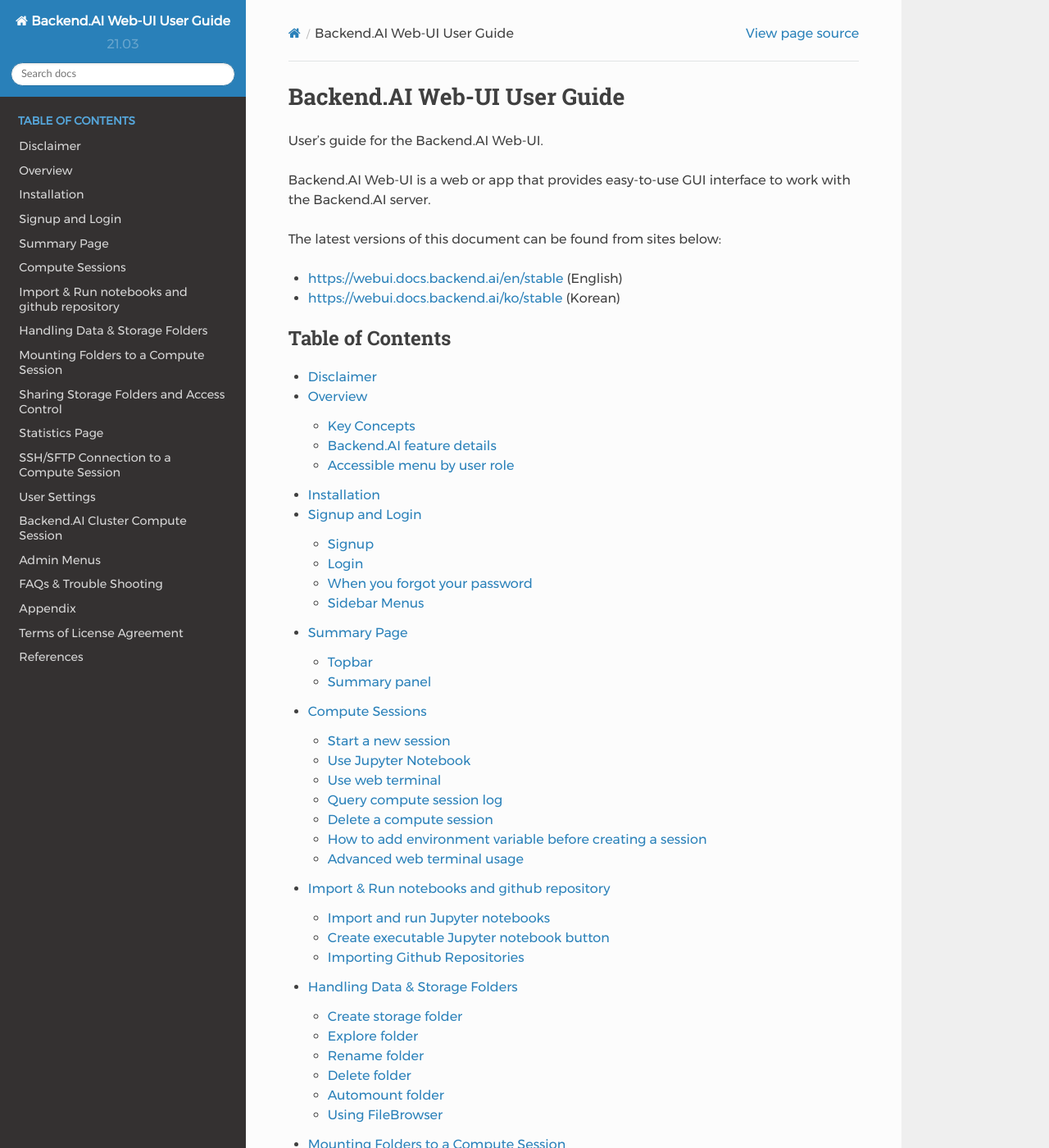
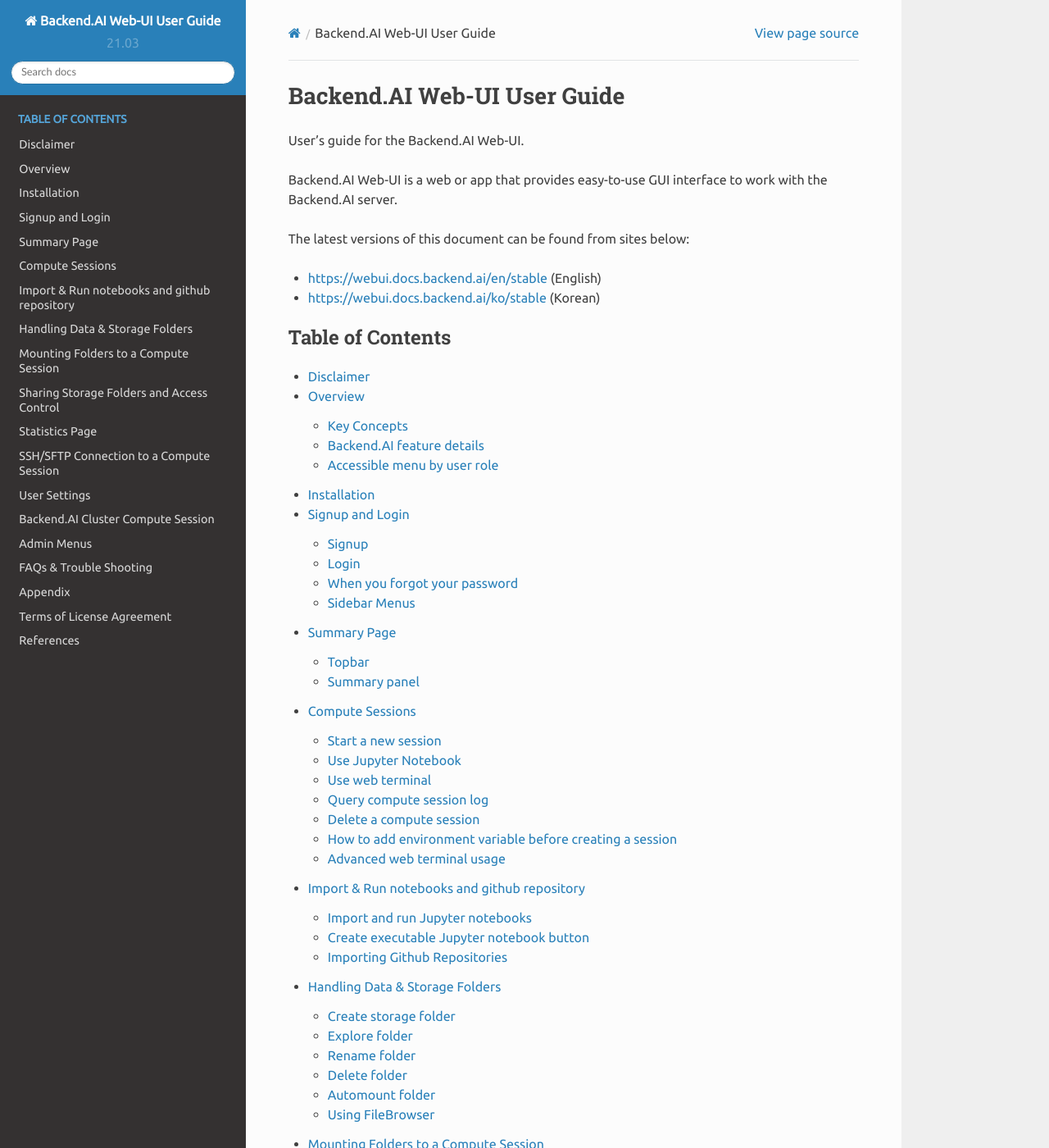
Before and after one commit to lablup/backend.ai-docs-webui, a Sphinx documentation site: the page built from docs/index.rst, in a window 1280 px wide and 1400 px high. Shown: the whole window at 82% size. Built offline with Sphinx 7.4.7 and the Read the Docs theme 2.0.0, drawn with Linux system fonts in a browser that asks for light colours.

Commit message:
resource: add Ubunt fonts for web build

```diff
--- a/docs/_static/css/custom.css
+++ b/docs/_static/css/custom.css
@@ -14,6 +14,44 @@
   font-family: "Nanum Square ExtraBold";
   src: url("../fonts/NanumSquareExtraBold.ttf");
 }
+
+@font-face {
+  font-family: "Ubuntu";
+  src: url("../fonts/Ubuntu-Regular.ttf")
+}
+@font-face {
+  font-family: "Ubuntu Italic";
+  src: url("../fonts/Ubuntu-Italic.ttf")
+}
+@font-face {
+  font-family: "Ubuntu Light";
+  src: url("../fonts/Ubuntu-Light.ttf");
+}
+@font-face {
+  font-family: "Ubuntu Light Italic";
+  src: url("../fonts/Ubuntu-LightItalic.ttf");
+}
+@font-face {
+  font-family: "Ubuntu Light Italic";
+  src: url("../fonts/Ubuntu-LightItalic.ttf");
+}
+@font-face {
+  font-family: "Ubuntu Medium";
+  src: url("../fonts/Ubuntu-Medium.ttf")
+}
+@font-face {
+  font-family: "Ubuntu Medium Italic";
+  src: url("../fonts/Ubuntu-MediumItalic.ttf");
+}
+@font-face {
+  font-family: "Ubuntu Bold";
+  src: url("../fonts/Ubuntu-Bold.ttf")
+}
+@font-face {
+  font-family: "Ubuntu Bold Italic";
+  src: url("../fonts/Ubuntu-BoldItalic.ttf");
+}
+
 
 @font-face {
   font-family: "Montserrat";
@@ -114,7 +152,7 @@
 }
 
 body {
-  font-family: "Montserrat", "Nanum Square";
+  font-family: "Ubuntu", "Nanum Square";
 }
 
 code,
```
Also changed, not shown: docs/_static/fonts/Ubuntu-Bold.ttf (added), docs/_static/fonts/Ubuntu-BoldItalic.ttf (added), docs/_static/fonts/Ubuntu-Italic.ttf (added), docs/_static/fonts/Ubuntu-Light.ttf (added), docs/_static/fonts/Ubuntu-LightItalic.ttf (added), docs/_static/fonts/Ubuntu-Medium.ttf (added), docs/_static/fonts/Ubuntu-MediumItalic.ttf (added), docs/_static/fonts/Ubuntu-Regular.ttf (added).
